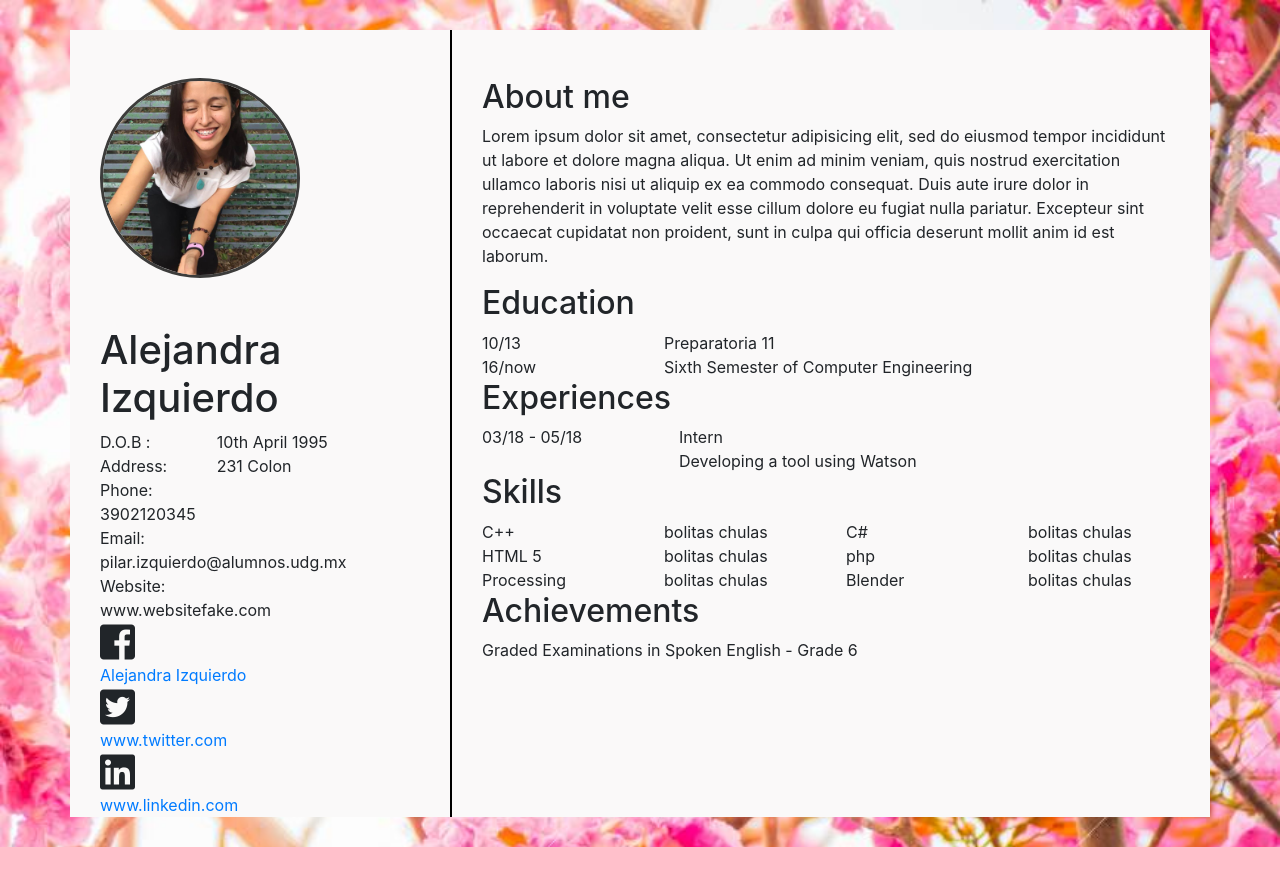
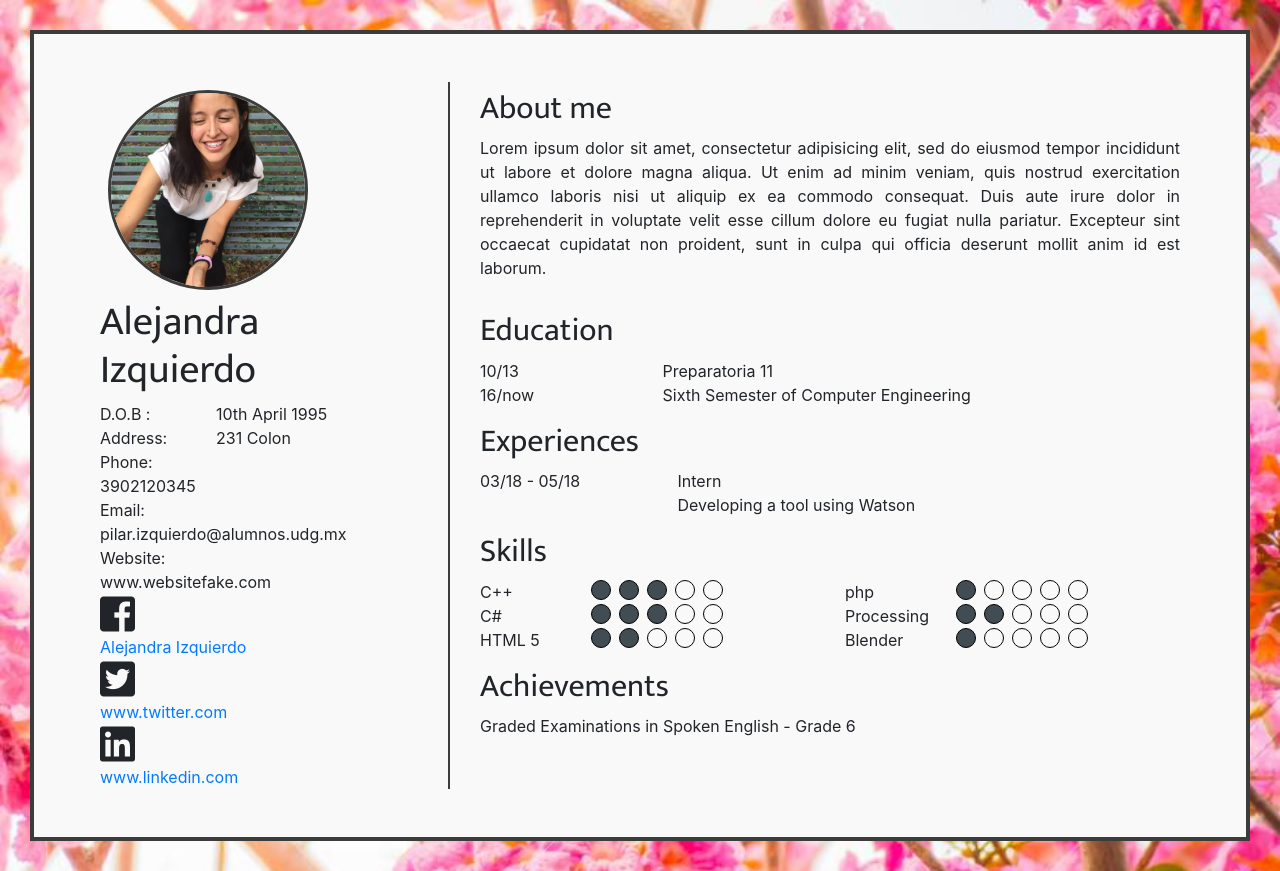
Before and after one commit to pilaralejandra/cv-bootstrap-sass, a website: page mycv.html in a window 1280 px wide. Before the commit the page ends 847 px from the top, so only its background shows below. Drawn offline with Linux system fonts and the light colour scheme.

Commit message:
Finished

```diff
--- a/css/style.css
+++ b/css/style.css
@@ -1,8 +1,3 @@
-/* html, body
-{
-  width: 100%;
-  height: 100%;
-} */
 /* *
 {
   border: 1px solid black;
@@ -27,18 +22,40 @@ body
   background-size: cover;
   padding: 30px;
 }
-
-.container
+.principal
 {
+  border: 4px solid #3C3C3B;
   background-color: #FAF9F9;
 }
 
 .line
 {
-  border-left: 2px solid black;
+  border-right: 2px solid #3C3C3B;
+}
+
+.balls
+{
+  width: 20px;
+  height: 20px;
+  border: 1px solid black;
+  border-radius: 50%;
+}
+
+.balls-color
+{
+  background-color: #414C53;
+}
+h1, h2
+{
+  font-family: 'Mukta', sans-serif;
 }
 i
 {
   font-size: 2.5em;
   border-radius: 50%;
 }
+
+li
+{
+  display: list-item;
+}
--- a/mycv.html
+++ b/mycv.html
@@ -3,20 +3,21 @@
 <head>
   <meta name="viewport" content="width=device-width, initial-scale=1, shrink-to-fit=no">
   <title>Alejandra Izquierdo</title>
-  <link href="https://fonts.googleapis.com/css?family=Lobster" rel="stylesheet" type="text/css">
+  <link href="https://fonts.googleapis.com/css?family=Mukta" rel="stylesheet">
   <link rel="stylesheet" href="css/vendor/bootstrap-4.1.3-dist/css/bootstrap.min.css" type="text/css">
   <link rel="stylesheet" href="css/style.css">
   <link rel="stylesheet" href="node_modules/@fortawesome/fontawesome-free/css/all.css">
 </head>
 
 <body>
+  <div class="principal p-3 py-sm-5">
     <div class="container">
       <div class="row">
-      <div class="col-md-4">
+        <div class="col-md-4 line">
           <div class="container">
             <div class="row">
-            <div class="col-md-12">
-              <img class="my-5" id="pp" src="img/pp.jpg"  alt="Profile Picture">
+              <div class="col-12">
+                <img class="my-2 mx-sm-2" id="pp" src="img/pp.jpg"  alt="Profile Picture">
               </div>
             </div>
           </div>
@@ -124,14 +125,11 @@
 
         </div>
 
-      <div class="col-md-8 line">
+        <div class="col-md-8">
           <div class="container">
             <div class="row">
-            <div class="col-md-12">
-              <h2 class="mt-5">About me</h2>
-            </div>
-            <div class="col-md-12">
-              <p>Lorem ipsum dolor sit amet, consectetur adipisicing elit, sed do eiusmod
+              <h2 class="col-md-12 mt-2">About me</h2>
+              <p class="col-md-12 text-justify">Lorem ipsum dolor sit amet, consectetur adipisicing elit, sed do eiusmod
                 tempor incididunt ut labore et dolore magna aliqua. Ut enim ad minim veniam,
                  quis nostrud exercitation ullamco laboris nisi ut aliquip ex ea commodo
                  consequat. Duis aute irure dolor in reprehenderit in voluptate velit esse
@@ -140,13 +138,11 @@
               </p>
             </div>
           </div>
-        </div>
-
 
           <div class="container">
             <div class="row">
               <div class="col-md-12">
-              <h2>Education</h2>
+                <h2 class="mt-3">Education</h2>
               </div>
             </div>
             <div class="row">
@@ -170,7 +166,7 @@
           <div class="container">
             <div class="row">
               <div class="col-md-12">
-              <h2>Experiences</h2>
+                <h2 class="mt-3">Experiences</h2>
               </div>
             </div>
             <div class="row">
@@ -197,62 +193,125 @@
           <div class="container">
             <div class="row">
               <div class="col-md-12">
-              <h2>Skills</h2>
+                <h2 class="mt-3">Skills</h2>
               </div>
             </div>
             <div class="row">
-            <div class="col-md-3">
-              <span>C++</span>
+              <div class="col-md-6">
+                <div class="row">
+                  <span class="col-md-4">C++</span>
+                  <div class="balls mx-1 balls-color">
+
                   </div>
-            <div class="col-md-3">
-              <div class="">
-                bolitas chulas
+                  <div class="balls mx-1 balls-color">
+
                   </div>
+                  <div class="balls mx-1 balls-color">
+
                   </div>
-            <div class="col-md-3">
-              <span>C#</span>
+                  <div class="balls mx-1">
+
                   </div>
-            <div class="col-md-3">
-              <div class="">
-                bolitas chulas
-              </div>
+                  <div class="balls mx-1">
+
                   </div>
                 </div>
 
                 <div class="row">
-            <div class="col-md-3">
-              <span>HTML 5</span>
+                  <span class="col-md-4">C#</span>
+                  <div class="balls mx-1 balls-color">
+
                   </div>
-            <div class="col-md-3">
-              <div class="">
-                bolitas chulas
+                  <div class="balls mx-1 balls-color">
+
                   </div>
+                  <div class="balls mx-1 balls-color">
+
                   </div>
-            <div class="col-md-3">
-              <span>php</span>
+                  <div class="balls mx-1">
+
                   </div>
-            <div class="col-md-3">
-              <div class="">
-                bolitas chulas
-              </div>
+                  <div class="balls mx-1">
+
                   </div>
                 </div>
 
                 <div class="row">
-            <div class="col-md-3">
-              <span>Processing</span>
+                  <span class="col-md-4">HTML 5</span>
+                  <div class="balls mx-1 balls-color">
+
                   </div>
-            <div class="col-md-3">
-              <div class="">
-                bolitas chulas
+                  <div class="balls mx-1 balls-color">
+
+                  </div>
+                  <div class="balls mx-1">
+
+                  </div>
+                  <div class="balls mx-1">
+
+                  </div>
+                  <div class="balls mx-1">
+
                   </div>
                 </div>
-            <div class="col-md-3">
-              <span>Blender</span>
+
               </div>
-            <div class="col-md-3">
-              <div class="">
-                bolitas chulas
+
+              <div class="col-md-6">
+                <div class="row">
+                  <span class="col-md-4">php</span>
+                  <div class="balls mx-1 balls-color">
+
+                  </div>
+                  <div class="balls mx-1">
+
+                  </div>
+                  <div class="balls mx-1">
+
+                  </div>
+                  <div class="balls mx-1">
+
+                  </div>
+                  <div class="balls mx-1">
+
+                  </div>
+                </div>
+                <div class="row">
+                  <span class="col-md-4">Processing</span>
+                  <div class="balls mx-1 balls-color">
+
+                  </div>
+                  <div class="balls mx-1 balls-color">
+
+                  </div>
+                  <div class="balls mx-1">
+
+                  </div>
+                  <div class="balls mx-1">
+
+                  </div>
+                  <div class="balls mx-1">
+
+                  </div>
+                </div>
+
+                <div class="row">
+                  <span class="col-md-4">Blender</span>
+                  <div class="balls mx-1 balls-color">
+
+                  </div>
+                  <div class="balls mx-1">
+
+                  </div>
+                  <div class="balls mx-1">
+
+                  </div>
+                  <div class="balls mx-1">
+
+                  </div>
+                  <div class="balls mx-1">
+
+                  </div>
                 </div>
               </div>
             </div>
@@ -261,7 +320,7 @@
           <div class="container">
             <div class="row">
               <div class="col-md-12">
-              <h2>Achievements</h2>
+                <h2 class="mt-3">Achievements</h2>
               </div>
               <div class="col-md-12">
                 <span>Graded Examinations in Spoken English - Grade 6</span>
@@ -271,5 +330,6 @@
         </div>
       </div>
     </div>
+  </div>
 </body>
 </html>
```
Lines whose indentation alone changed are shown as unchanged.
